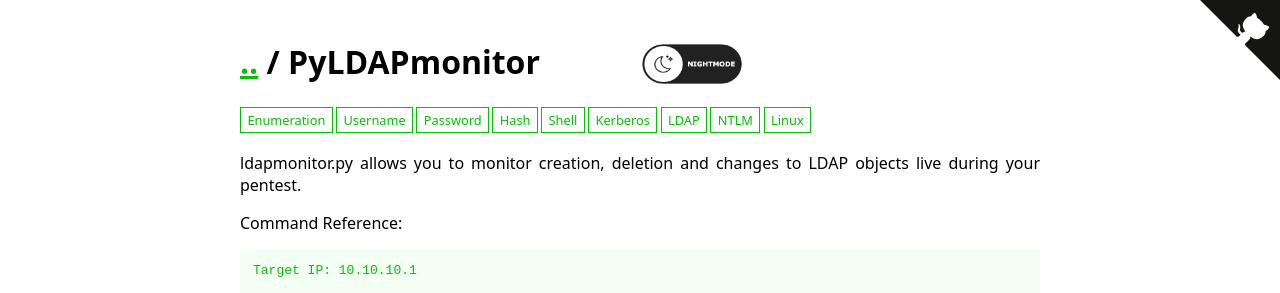
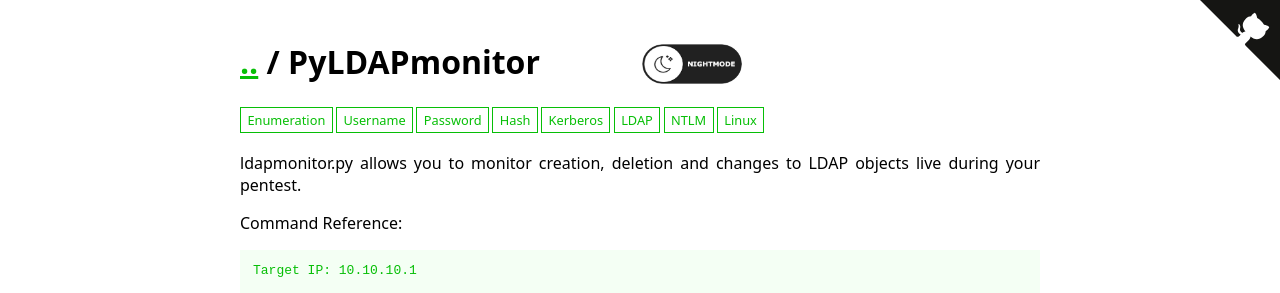
Before and after one commit to WADComs/WADComs.github.io, a Jekyll site: the page built from _wadcoms/PyLDAPmonitor.md, in a window 1280 px wide. Shown: the top 293 px of the page. Built offline with Jekyll 4.4.1, drawn with Linux system fonts in a browser that asks for light colours.

Commit message:
Update PyLDAPmonitor.md

```diff
--- a/_wadcoms/PyLDAPmonitor.md
+++ b/_wadcoms/PyLDAPmonitor.md
@@ -21,7 +21,6 @@ items:
   - Password
   - Username
   - Hash
-  - Shell
 services:
   - LDAP
   - Kerberos
```
